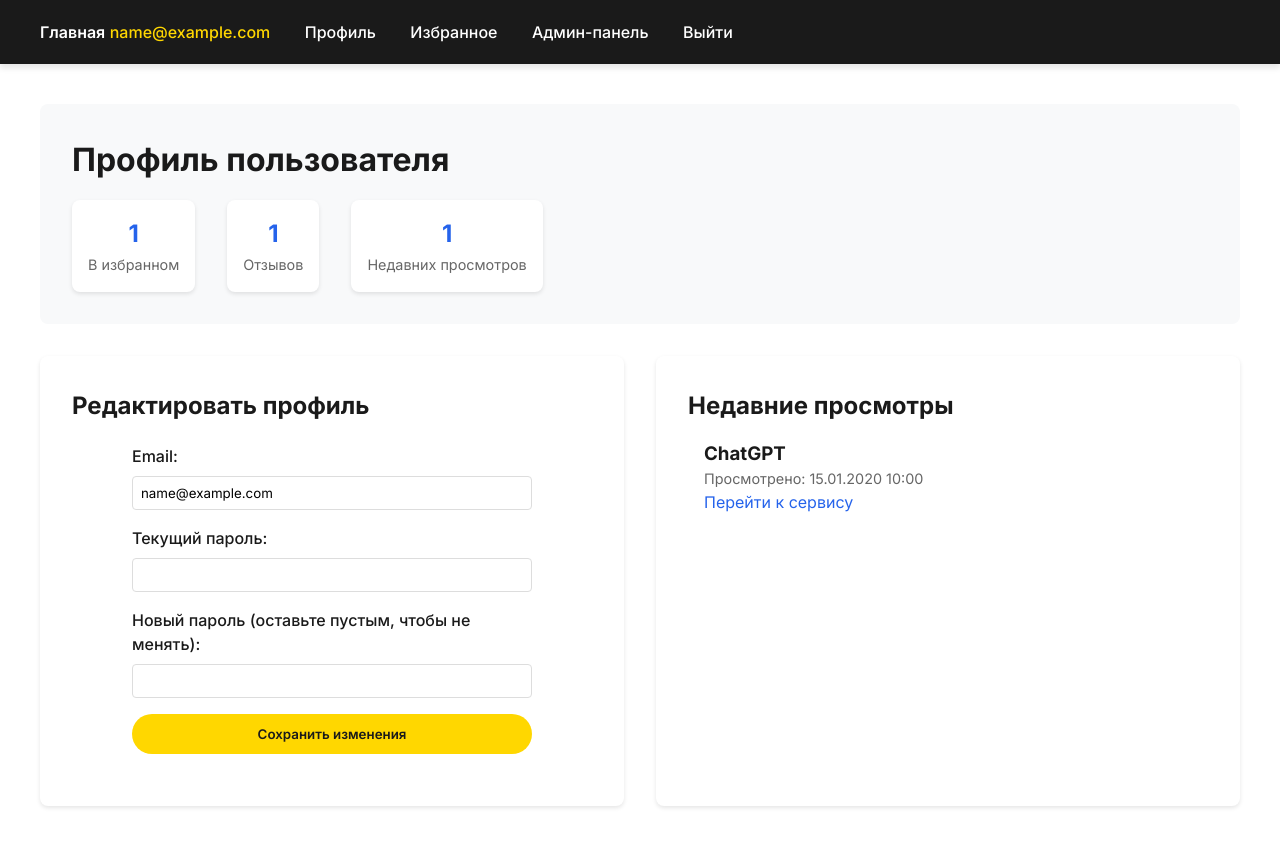
After one commit to omniscientbkh/aiservice1, a Flask app: page /profile in a window 1280 px wide. The commit adds this page. Run offline with Flask 3, Linux system fonts and the light colour scheme; a user stored in the database is signed in; tables that the repository leaves empty hold one stand-in row (values such as "Sample post"); parts of the project's set-up code (start-up, migrations or seed data) failed here and were passed over.

Commit message:
add profile & favorite

```diff
--- a/app.py
+++ b/app.py
@@ -1,13 +1,16 @@
-from flask import Flask, render_template, jsonify, request, flash, redirect, url_for
+from flask import Flask, render_template, jsonify, request, flash, redirect, url_for, make_response, send_from_directory
 from flask_sqlalchemy import SQLAlchemy
 from flask_login import LoginManager, UserMixin, login_user, logout_user, login_required, current_user
 from flask_mail import Mail, Message
 from werkzeug.security import generate_password_hash, check_password_hash
 from itsdangerous import URLSafeTimedSerializer
-from datetime import datetime
+from datetime import datetime, timedelta
 import os
 from dotenv import load_dotenv
 from functools import wraps
+from flask import after_this_request
+import gzip
+import io
 
 load_dotenv()
 
@@ -168,12 +171,6 @@ def reset_password(token):
 
     return render_template('reset_password.html')
 
-@app.route('/')
-def index():
-    services = Service.query.all()
-    categories = db.session.query(Service.category).distinct()
-    return render_template('index.html', services=services, categories=categories)
-
 @app.route('/service/<int:service_id>')
 def get_service(service_id):
     service = Service.query.get_or_404(service_id)
@@ -197,7 +194,22 @@ def get_service(service_id):
             ).first())
     })
 
+# Декоратор для кэширования
+def cache_control(max_age=3600):
+    def decorator(view_function):
+        @wraps(view_function)
+        def wrapped_function(*args, **kwargs):
+            response = make_response(view_function(*args, **kwargs))
+            response.headers['Cache-Control'] = f'public, max-age={max_age}'
+            response.headers['Expires'] = (datetime.utcnow() + timedelta(seconds=max_age))\
+                .strftime('%a, %d %b %Y %H:%M:%S GMT')
+            return response
+        return wrapped_function
+    return decorator
+
+# Применяем кэширование к API эндпоинтам
 @app.route('/api/services')
+@cache_control(max_age=300)  # Кэш на 5 минут
 def get_services():
     category = request.args.get('category')
     subcategory = request.args.get('subcategory')
@@ -242,6 +254,11 @@ def get_services():
         'rating': s.rating,
         'created_at': s.created_at.isoformat()
     } for s in services])
+
+@app.route('/static/<path:filename>')
+@cache_control(max_age=86400)  # Кэш на 24 часа
+def serve_static(filename):
+    return send_from_directory('static', filename)
 
 def admin_required(f):
     @wraps(f)
@@ -413,6 +430,84 @@ def user_history():
         .order_by(ViewHistory.viewed_at.desc()).all()
     return render_template('user/history.html', history=history)
 
+@app.route('/profile', methods=['GET', 'POST'])
+@login_required
+def profile():
+    if request.method == 'POST':
+        # Проверка текущего пароля
+        if not current_user.check_password(request.form.get('current_password')):
+            flash('Неверный текущий пароль')
+            return redirect(url_for('profile'))
+
+        # Обновление пароля
+        if request.form.get('new_password'):
+            current_user.set_password(request.form.get('new_password'))
+            flash('Пароль успешно обновлен')
+
+        # Обновление email
+        new_email = request.form.get('email')
+        if new_email and new_email != current_user.email:
+            if User.query.filter_by(email=new_email).first():
+                flash('Этот email уже используется')
+                return redirect(url_for('profile'))
+            current_user.email = new_email
+            flash('Email успешно обновлен')
+
+        db.session.commit()
+        return redirect(url_for('profile'))
+
+    # Получаем статистику
+    favorites_count = Favorite.query.filter_by(user_id=current_user.id).count()
+    reviews_count = Review.query.filter_by(user_id=current_user.id).count()
+    recent_views = ViewHistory.query.filter_by(user_id=current_user.id)\
+        .order_by(ViewHistory.viewed_at.desc())\
+        .limit(5)\
+        .all()
+
+    return render_template('user/profile.html',
+                         favorites_count=favorites_count,
+                         reviews_count=reviews_count,
+                         recent_views=recent_views)
+
+# Добавляем Gzip компрессию
+def gzipped(f):
+    @wraps(f)
+    def view_func(*args, **kwargs):
+        @after_this_request
+        def zipper(response):
+            accept_encoding = request.headers.get('Accept-Encoding', '')
+
+            if 'gzip' not in accept_encoding.lower():
+                return response
+
+            response.direct_passthrough = False
+
+            if (response.status_code < 200 or
+                response.status_code >= 300 or
+                'Content-Encoding' in response.headers):
+                return response
+
+            gzip_buffer = io.BytesIO()
+            gzip_file = gzip.GzipFile(mode='wb', fileobj=gzip_buffer)
+            gzip_file.write(response.data)
+            gzip_file.close()
+
+            response.data = gzip_buffer.getvalue()
+            response.headers['Content-Encoding'] = 'gzip'
+            response.headers['Content-Length'] = len(response.data)
+
+            return response
+        return f(*args, **kwargs)
+    return view_func
+
+# Применяем Gzip к тяжелым ответам
+@app.route('/')
+@gzipped
+def index():
+    services = Service.query.all()
+    categories = db.session.query(Service.category).distinct()
+    return render_template('index.html', services=services, categories=categories)
+
 if __name__ == '__main__':
     with app.app_context():
         # Delete existing database file
--- a/static/css/style.css
+++ b/static/css/style.css
@@ -564,3 +564,151 @@ th {
 .star-rating button.active {
     color: var(--accent);
 }
+
+.profile-header {
+    margin-bottom: 2rem;
+    padding: 2rem;
+    background: #f8f9fa;
+    border-radius: 8px;
+}
+
+.profile-stats {
+    display: flex;
+    gap: 2rem;
+    margin-top: 1rem;
+}
+
+.stat-box {
+    text-align: center;
+    padding: 1rem;
+    background: white;
+    border-radius: 8px;
+    box-shadow: 0 2px 4px rgba(0,0,0,0.1);
+}
+
+.stat-value {
+    display: block;
+    font-size: 1.5rem;
+    font-weight: bold;
+    color: #2563eb;
+}
+
+.stat-label {
+    color: #666;
+    font-size: 0.9rem;
+}
+
+.profile-content {
+    display: grid;
+    grid-template-columns: 1fr 1fr;
+    gap: 2rem;
+}
+
+.profile-section {
+    background: white;
+    padding: 2rem;
+    border-radius: 8px;
+    box-shadow: 0 2px 4px rgba(0,0,0,0.1);
+}
+
+.profile-form .form-group {
+    margin-bottom: 1rem;
+}
+
+.profile-form label {
+    display: block;
+    margin-bottom: 0.5rem;
+    font-weight: 500;
+}
+
+.profile-form input {
+    width: 100%;
+    padding: 0.5rem;
+    border: 1px solid #ddd;
+    border-radius: 4px;
+}
+
+.recent-views .view-item {
+    padding: 1rem;
+    border-bottom: 1px solid #eee;
+}
+
+.recent-views .view-item:last-child {
+    border-bottom: none;
+}
+
+.view-date {
+    color: #666;
+    font-size: 0.9rem;
+}
+
+.btn-link {
+    color: #2563eb;
+    text-decoration: none;
+}
+
+.btn-link:hover {
+    text-decoration: underline;
+}
+
+@media (max-width: 768px) {
+    .profile-content {
+        grid-template-columns: 1fr;
+    }
+
+    .profile-stats {
+        flex-direction: column;
+        gap: 1rem;
+    }
+}
+
+.home-link {
+    margin-left: 0 !important;
+    font-weight: 600;
+}
+
+.page-header {
+    display: flex;
+    justify-content: space-between;
+    align-items: center;
+    margin-bottom: 2rem;
+}
+
+.btn-back {
+    color: var(--gray-dark);
+    text-decoration: none;
+    display: flex;
+    align-items: center;
+    gap: 0.5rem;
+    padding: 0.5rem 1rem;
+    border-radius: 20px;
+    transition: all 0.3s;
+}
+
+.btn-back:hover {
+    background: var(--gray-light);
+    color: var(--dark);
+}
+
+.empty-state {
+    text-align: center;
+    padding: 3rem;
+    background: white;
+    border-radius: 8px;
+    box-shadow: 0 2px 4px rgba(0,0,0,0.1);
+    grid-column: 1 / -1;
+}
+
+.empty-state p {
+    color: var(--gray);
+    margin-bottom: 1rem;
+}
+
+.stat-box {
+    text-decoration: none;
+    transition: transform 0.3s;
+}
+
+.stat-box:hover {
+    transform: translateY(-2px);
+}
--- a/static/js/main.js
+++ b/static/js/main.js
@@ -6,6 +6,40 @@ document.addEventListener('DOMContentLoaded', function() {
     const servicesGrid = document.querySelector('.services-grid');
 
     let searchTimeout;
+
+    // Добавляем кэширование запросов
+    const cache = new Map();
+
+    async function fetchWithCache(url, options = {}) {
+        const cacheKey = url + JSON.stringify(options);
+
+        if (cache.has(cacheKey)) {
+            const { data, timestamp } = cache.get(cacheKey);
+            // Кэш валиден 5 минут
+            if (Date.now() - timestamp < 5 * 60 * 1000) {
+                return data;
+            }
+            cache.delete(cacheKey);
+        }
+
+        const response = await fetch(url, options);
+        const data = await response.json();
+        cache.set(cacheKey, { data, timestamp: Date.now() });
+        return data;
+    }
+
+    // Добавляем дебаунсинг для поиска
+    function debounce(func, wait) {
+        let timeout;
+        return function executedFunction(...args) {
+            const later = () => {
+                clearTimeout(timeout);
+                func(...args);
+            };
+            clearTimeout(timeout);
+            timeout = setTimeout(later, wait);
+        };
+    }
 
     async function fetchAndDisplayServices() {
         const formData = new FormData(filterForm);
@@ -132,10 +166,82 @@ document.addEventListener('DOMContentLoaded', function() {
         });
     }
 
-    // Search with debouncing
-    searchInput.addEventListener('input', () => {
-        clearTimeout(searchTimeout);
-        searchTimeout = setTimeout(fetchAndDisplayServices, 300);
+    // Ленивая загрузка сервисов
+    function lazyLoadServices() {
+        const options = {
+            root: null,
+            rootMargin: '50px',
+            threshold: 0.1
+        };
+
+        const observer = new IntersectionObserver((entries) => {
+            entries.forEach(entry => {
+                if (entry.isIntersecting) {
+                    const card = entry.target;
+                    if (card.dataset.loading === 'true') return;
+
+                    card.dataset.loading = 'true';
+                    fetchServiceDetails(card.dataset.id)
+                        .then(data => updateServiceCard(card, data));
+                }
+            });
+        }, options);
+
+        document.querySelectorAll('.service-card').forEach(card => {
+            observer.observe(card);
+        });
+    }
+
+    // Оптимизированная функция обновления карточек
+    const updateServiceCard = (() => {
+        const template = document.createElement('template');
+
+        return (card, data) => {
+            template.innerHTML = `
+                <h2>${data.title}</h2>
+                <p class="description">${data.description}</p>
+                <div class="rating">
+                    <span class="stars">★★★★★</span>
+                    <span class="rating-value">${data.rating}</span>
+                </div>
+            `;
+
+            // Используем DocumentFragment для оптимизации DOM операций
+            const fragment = template.content.cloneNode(true);
+            card.innerHTML = '';
+            card.appendChild(fragment);
+        };
+    })();
+
+    // Инициализация с оптимизациями
+    document.addEventListener('DOMContentLoaded', () => {
+        // Отложенная инициализация неприоритетных функций
+        setTimeout(() => {
+            initializeModalHandlers();
+            lazyLoadServices();
+        }, 0);
+
+        // Оптимизированный поиск с дебаунсингом
+        const debouncedSearch = debounce(fetchAndDisplayServices, 300);
+        searchInput.addEventListener('input', debouncedSearch);
+
+        // Предзагрузка данных для следующей страницы
+        if ('IntersectionObserver' in window) {
+            const prefetchObserver = new IntersectionObserver((entries) => {
+                entries.forEach(entry => {
+                    if (entry.isIntersecting) {
+                        const nextPage = entry.target.dataset.nextPage;
+                        if (nextPage) {
+                            fetchWithCache(`/api/services?page=${nextPage}`);
+                        }
+                    }
+                });
+            });
+
+            document.querySelectorAll('[data-next-page]').forEach(el => {
+                prefetchObserver.observe(el);
+            });
+        }
     });
 
     // Filter form submission
--- a/templates/base.html
+++ b/templates/base.html
@@ -4,15 +4,41 @@
     <meta charset="UTF-8">
     <meta name="viewport" content="width=device-width, initial-scale=1.0">
     <title>Каталог AI-сервисов</title>
-    <link rel="preconnect" href="https://fonts.googleapis.com">
+
+    <!-- Preload критических ресурсов -->
+    <link rel="preload" href="{{ url_for('static', filename='css/style.css') }}" as="style">
+    <link rel="preload" href="{{ url_for('static', filename='js/main.js') }}" as="script">
+    <link rel="preload" href="https://fonts.googleapis.com/css2?family=Inter:wght@400;500;600;700;800&display=swap" as="style">
+
+    <!-- Preconnect для внешних ресурсов -->
+    <link rel="preconnect" href="https://fonts.googleapis.com" crossorigin>
     <link rel="preconnect" href="https://fonts.gstatic.com" crossorigin>
-    <link href="https://fonts.googleapis.com/css2?family=Inter:wght@400;500;600;700;800&display=swap" rel="stylesheet">
-    <link rel="stylesheet" href="{{ url_for('static', filename='css/style.css') }}">
+
+    <!-- Асинхронная загрузка шрифтов -->
+    <link href="https://fonts.googleapis.com/css2?family=Inter:wght@400;500;600;700;800&display=swap"
+          rel="stylesheet"
+          media="print"
+          onload="this.media='all'">
+
+    <!-- Critical CSS инлайн -->
+    <style>
+        /* Критические стили для первого экрана */
+        body { margin: 0; font-family: 'Inter', sans-serif; }
+        .container { max-width: 1400px; margin: 0 auto; padding: 40px; }
+        nav { background-color: #1A1A1A; padding: 20px 40px; }
+        nav a { color: #FFF; text-decoration: none; margin-left: 30px; }
+    </style>
+
+    <!-- Основные стили с атрибутом defer -->
+    <link rel="stylesheet" href="{{ url_for('static', filename='css/style.css') }}" media="print" onload="this.media='all'">
 </head>
 <body>
     <nav>
+        <a href="{{ url_for('index') }}" class="home-link">Главная</a>
         {% if current_user.is_authenticated %}
             <span>{{ current_user.email }}</span>
+            <a href="{{ url_for('profile') }}">Профиль</a>
+            <a href="{{ url_for('user_favorites') }}">Избранное</a>
             {% if current_user.role == 'admin' %}
                 <a href="{{ url_for('admin_dashboard') }}">Админ-панель</a>
             {% endif %}
@@ -32,6 +58,29 @@
     {% endwith %}
 
     {% block content %}{% endblock %}
-    <script src="{{ url_for('static', filename='js/main.js') }}"></script>
+
+    <!-- Lazy loading для изображений -->
+    <script>
+        document.addEventListener('DOMContentLoaded', function() {
+            var images = document.querySelectorAll('img[data-src]');
+            var imageObserver = new IntersectionObserver(function(entries, observer) {
+                entries.forEach(function(entry) {
+                    if (entry.isIntersecting) {
+                        var img = entry.target;
+                        img.src = img.dataset.src;
+                        img.removeAttribute('data-src');
+                        observer.unobserve(img);
+                    }
+                });
+            });
+
+            images.forEach(function(img) {
+                imageObserver.observe(img);
+            });
+        });
+    </script>
+
+    <!-- Отложенная загрузка основного JS -->
+    <script src="{{ url_for('static', filename='js/main.js') }}" defer></script>
 </body>
 </html>
--- /dev/null
+++ b/templates/user/profile.html
@@ -0,0 +1,64 @@
+{% extends "base.html" %}
+
+{% block content %}
+<div class="container">
+    <div class="profile-header">
+        <h1>Профиль пользователя</h1>
+        <div class="profile-stats">
+            <a href="{{ url_for('user_favorites') }}" class="stat-box">
+                <span class="stat-value">{{ favorites_count }}</span>
+                <span class="stat-label">В избранном</span>
+            </a>
+            <div class="stat-box">
+                <span class="stat-value">{{ reviews_count }}</span>
+                <span class="stat-label">Отзывов</span>
+            </div>
+            <a href="{{ url_for('user_history') }}" class="stat-box">
+                <span class="stat-value">{{ recent_views|length }}</span>
+                <span class="stat-label">Недавних просмотров</span>
+            </a>
+        </div>
+    </div>
+
+    <div class="profile-content">
+        <div class="profile-section">
+            <h2>Редактировать профиль</h2>
+            <form method="POST" class="profile-form">
+                <div class="form-group">
+                    <label for="email">Email:</label>
+                    <input type="email" id="email" name="email" value="{{ current_user.email }}" required>
+                </div>
+
+                <div class="form-group">
+                    <label for="current_password">Текущий пароль:</label>
+                    <input type="password" id="current_password" name="current_password" required>
+                </div>
+
+                <div class="form-group">
+                    <label for="new_password">Новый пароль (оставьте пустым, чтобы не менять):</label>
+                    <input type="password" id="new_password" name="new_password">
+                </div>
+
+                <button type="submit" class="btn-primary">Сохранить изменения</button>
+            </form>
+        </div>
+
+        <div class="profile-section">
+            <h2>Недавние просмотры</h2>
+            <div class="recent-views">
+                {% if recent_views %}
+                    {% for view in recent_views %}
+                    <div class="view-item">
+                        <h3>{{ view.service.title }}</h3>
+                        <p class="view-date">Просмотрено: {{ view.viewed_at.strftime('%d.%m.%Y %H:%M') }}</p>
+                        <a href="{{ url_for('get_service', service_id=view.service.id) }}" class="btn-link">Перейти к сервису</a>
+                    </div>
+                    {% endfor %}
+                {% else %}
+                    <p>Нет недавних просмотров</p>
+                {% endif %}
+            </div>
+        </div>
+    </div>
+</div>
+{% endblock %}
```
Also changed, not shown: templates/user/favorites.html (+11 -0 lines), instance/services.db.
